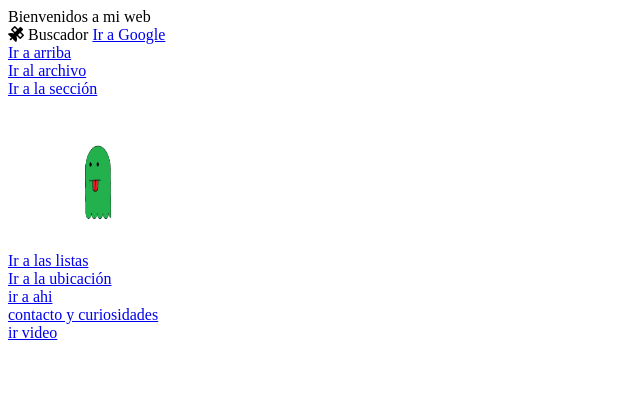
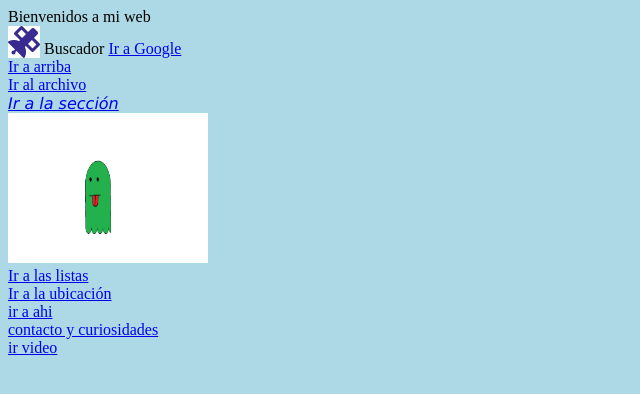
Before and after one commit to virgiamancortes/ejercitaci-n-1, a plain HTML site: page index.html in a window 1280 px wide. Shown: the whole page, without its empty margins (0-640 px from the left). Drawn offline with Linux system fonts and the light colour scheme.

Commit message:
version 27

```diff
--- a/css/style.css
+++ b/css/style.css
@@ -24,13 +24,13 @@ footer{
    color: darkgreen;
 }
 #o{color: rgb(12, 3, 71);}
-#ab{
+#ab{     /* esta es una id*/
    color: chocolate;
    background-color: darkgray;
    font-size: 2cm;
    font-family: sans-serif;
 }
-.new{
+.new{     /* esta es una clase*/
    color: darkred;
    background-color: deeppink;
 }
@@ -38,3 +38,13 @@ footer{
 los elemntos
 */
 /* font size: existe em y rem que son relativas a una font del sistema*/
+.fas {  /*este es el ícono del satélite*/
+   color: rgb(56, 42, 145);
+   font-size: xx-large;
+   background-color: rgb(255, 255, 255);
+
+}
+body > a:nth-child(11){
+   font-style: italic;
+   font-family: Verdana, Geneva, Tahoma, sans-serif;
+}
--- a/index.html
+++ b/index.html
@@ -7,6 +7,7 @@
     <meta name="viewport" content="width=device-width, initial-scale=1.0">
     <title>Página web</title>
     <script src="https://kit.fontawesome.com/5d46542168.js" crossorigin="anonymous"></script>
+    <link rel="STYLESHEET" href="css/style.css">
 
 </head>
 
@@ -19,7 +20,7 @@
     <a name="arriba"></a>
     <br>
     <a href="archivo.html">Ir al archivo</a>
-    <!--Aca vamos a ir a arcivo-->
+    <!--Aca vamos a ir a archivo-->
     <br>
     <a href="archivo.html#sección">Ir a la sección</a>
     <div>
```
